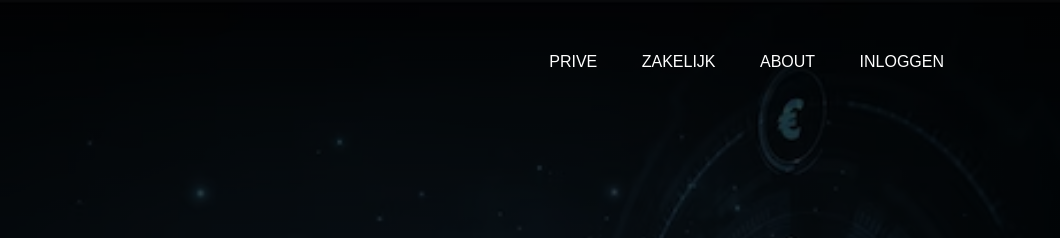
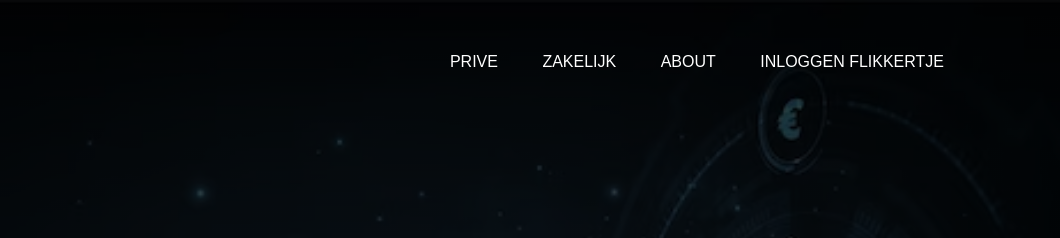
Before and after one commit to yxgii/YagisBanking, a plain HTML site: page index.html in a window 1280 px wide. Shown: the top 238 px of the page, 220-1280 px from the left. Drawn offline with Linux system fonts and the light colour scheme.

Commit message:
Update index.html

```diff
--- a/index.html
+++ b/index.html
@@ -17,7 +17,7 @@
                 <li><a href="#">Prive</a></li>
                 <li><a href="#">Zakelijk</a></li>
                 <li><a href="#">About</a></li>
-                <li><a href="#">Inloggen</a></li>
+                <li><a href="#">Inloggen flikkertje</a></li>
             </ul>
 
         </div>
```
